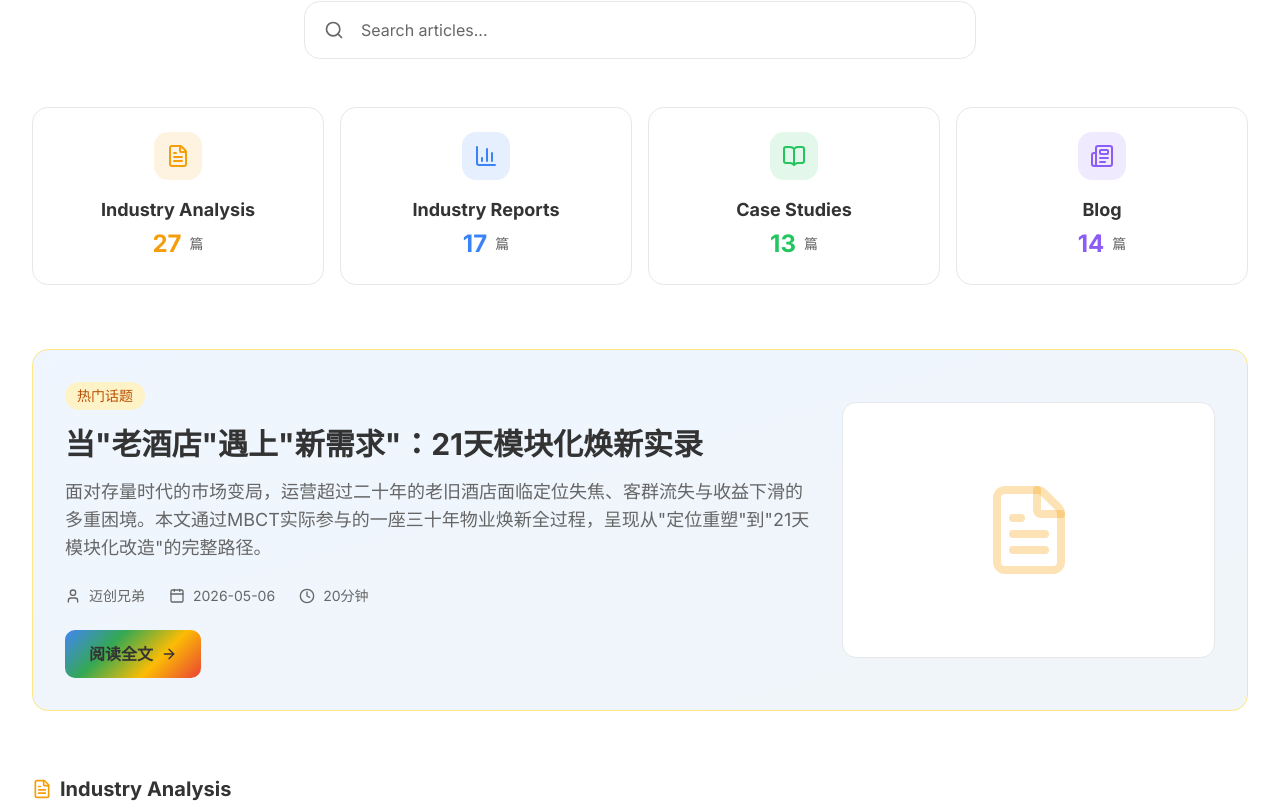
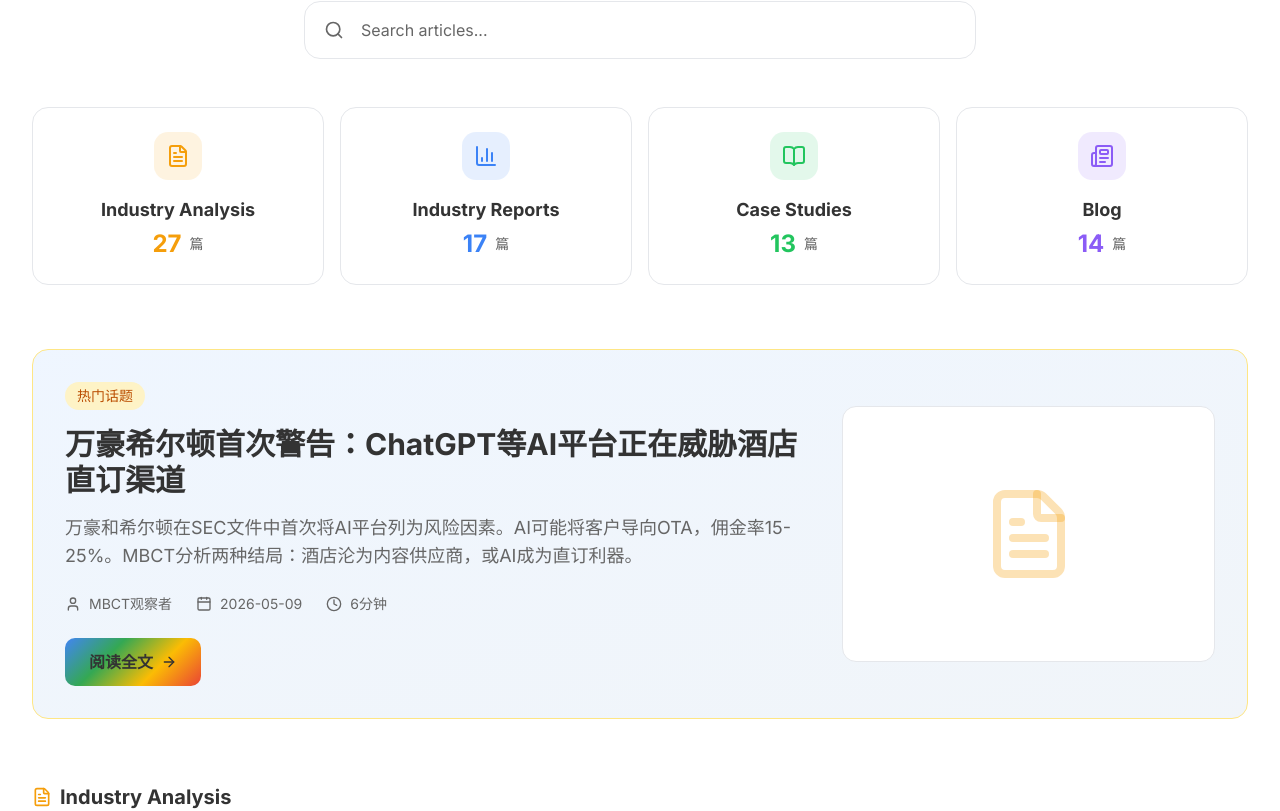
Before and after one commit to Michaelzp53/mbct-website, a Next.js app: page /en/knowledge in a window 1280 px wide. Shown: the part 382-1193 px from the top of the page. Built offline with nearby package versions, Linux system fonts and the light colour scheme.

Commit message:
fix: 热门话题区域改为显示最新文章(articles[0])而非案例(cases[0])

```diff
--- a/src/app/[lang]/knowledge/page.tsx
+++ b/src/app/[lang]/knowledge/page.tsx
@@ -1031,23 +1031,23 @@ export default async function KnowledgePage({ params }: { params: Promise<{ lang
                   热门话题
                 </span>
                 <h2 className="text-2xl md:text-3xl font-bold text-foreground mb-4">
-                  {cases[0].title}
+                  {articles[0].title}
                 </h2>
                 <p className="text-muted-foreground mb-6 text-lg">
-                  {cases[0].summary}
+                  {articles[0].summary}
                 </p>
                 <div className="flex flex-wrap items-center gap-6 text-sm text-muted-foreground mb-6">
                   <span className="flex items-center gap-2">
                     <User className="w-4 h-4" />
-                    {cases[0].author}
+                    {articles[0].author}
                   </span>
                   <span className="flex items-center gap-2">
                     <Calendar className="w-4 h-4" />
-                    {cases[0].date}
+                    {articles[0].date}
                   </span>
                   <span className="flex items-center gap-2">
                     <Clock className="w-4 h-4" />
-                    {cases[0].readTime}
+                    {articles[0].readTime}分钟
                   </span>
                 </div>
                 <Link
```
